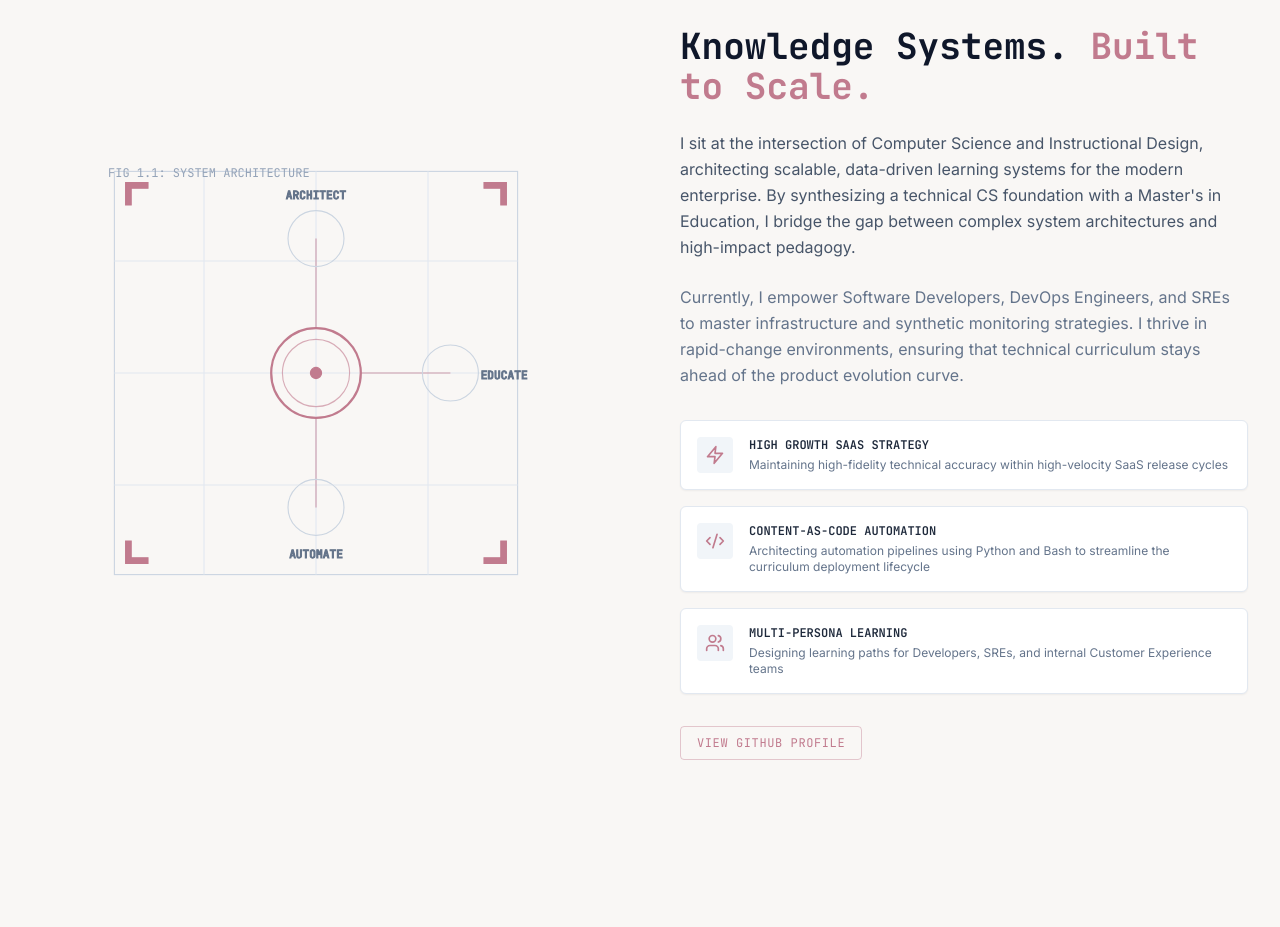
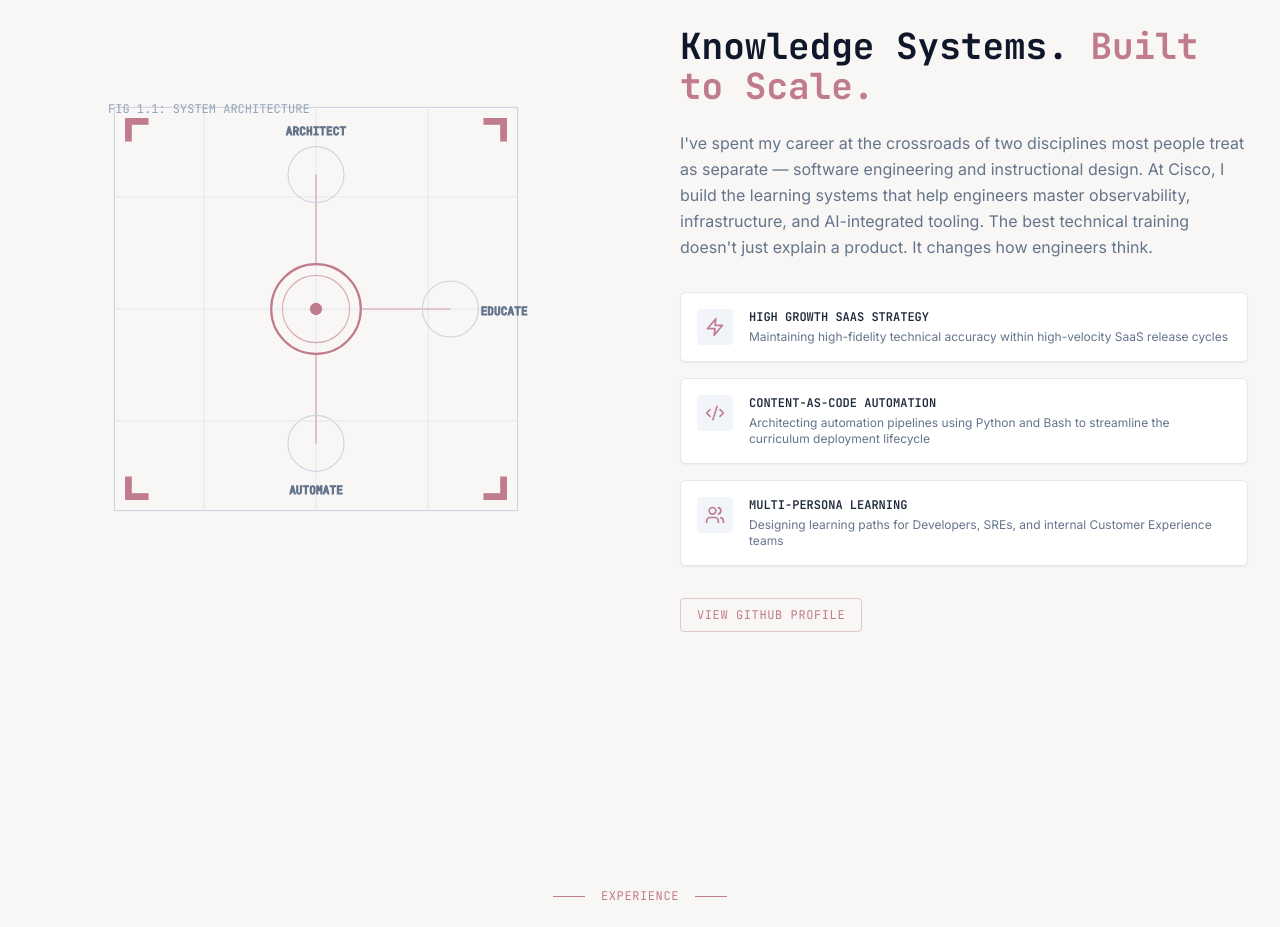
Before and after one commit to coursecoder/coursecoder.github.io, a React (Vite) app: page / in a window 1280 px wide. Shown: the part 942-1869 px from the top of the page. Built offline with nearby package versions, Linux system fonts and the light colour scheme.

Commit message:
About section rewrite and copy improvements

```diff
--- a/src/sections/About.tsx
+++ b/src/sections/About.tsx
@@ -100,12 +100,8 @@ export default function About() {
               <span className="text-rose"> Built to Scale.</span>
             </h2>
 
-            <p className="text-slate-600 leading-relaxed mb-6">
-              I sit at the intersection of Computer Science and Instructional Design, architecting scalable, data-driven learning systems for the modern enterprise. By synthesizing a technical CS foundation with a Master's in Education, I bridge the gap between complex system architectures and high-impact pedagogy.
-            </p>
-
             <p className="text-slate-500 leading-relaxed mb-8">
-              Currently, I empower Software Developers, DevOps Engineers, and SREs to master infrastructure and synthetic monitoring strategies. I thrive in rapid-change environments, ensuring that technical curriculum stays ahead of the product evolution curve.
+              I've spent my career at the crossroads of two disciplines most people treat as separate — software engineering and instructional design. At Cisco, I build the learning systems that help engineers master observability, infrastructure, and AI-integrated tooling. The best technical training doesn't just explain a product. It changes how engineers think.
             </p>
 
             {/* Feature cards */}
```
